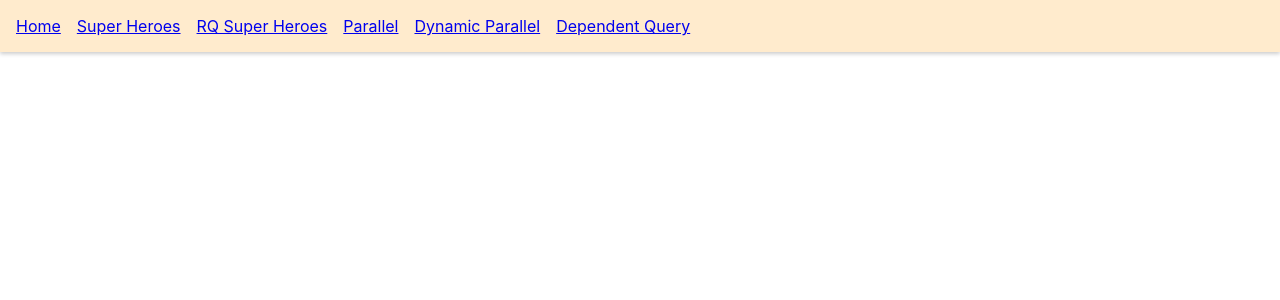
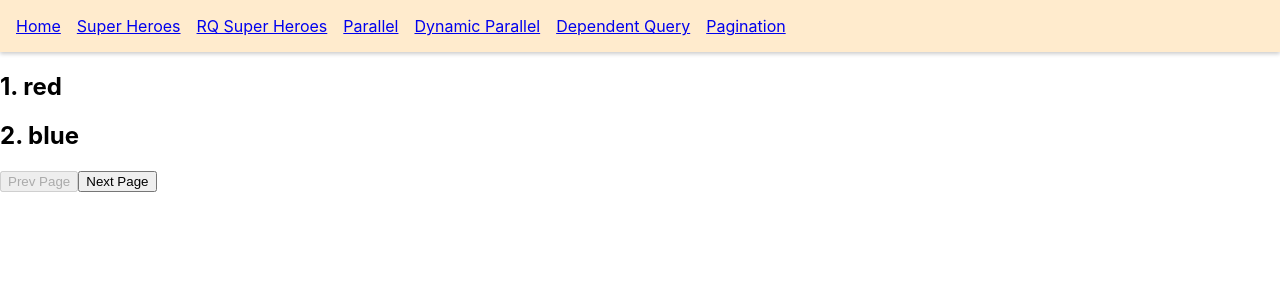
Before and after one commit to Abdur-Razzak-Rouzex/react-query, a React (Create React App) app: page /rq-pagination in a window 1280 px wide. Shown: the top 300 px of the page. Built offline with nearby package versions, Linux system fonts and the light colour scheme; data requests are answered from the project's data file.

Commit message:
pagination example is added

```diff
--- a/db.json
+++ b/db.json
@@ -41,5 +41,39 @@
       "id": "rouzex",
       "courses": ["react", "vuew", "angular"]
     }
+  ],
+  "colors": [
+    {
+      "id": 1,
+      "label": "red"
+    },
+    {
+      "id": 2,
+      "label": "blue"
+    },
+    {
+      "id": 3,
+      "label": "yellow"
+    },
+    {
+      "id": 4,
+      "label": "green"
+    },
+    {
+      "id": 5,
+      "label": "purple"
+    },
+    {
+      "id": 6,
+      "label": "orange"
+    },
+    {
+      "id": 7,
+      "label": "Black"
+    },
+    {
+      "id": 8,
+      "label": "Sky blue"
+    }
   ]
 }
--- a/src/App.js
+++ b/src/App.js
@@ -9,6 +9,7 @@
 import ParallelQueriesPage from "./components/ParallelQueries.page";
 import DynamicParallelPage from "./components/DynamicParallel.page";
 import DependentQueriesPage from "./components/DependentQueries.page";
+import PaginatedQueriesPage from "./components/PaginatedQueries.page";
 
 function App() {
   const queryClient = new QueryClient();
@@ -36,6 +37,9 @@
               <li>
                 <Link to="/rq-dependent">Dependent Query</Link>
               </li>
+              <li>
+                <Link to="/rq-pagination">Pagination</Link>
+              </li>
             </ul>
           </nav>
           <Routes>
@@ -55,6 +59,7 @@
               path="/rq-dependent"
               element={<DependentQueriesPage email="rouzex@gmail.com" />}
             />
+            <Route path="/rq-pagination" element={<PaginatedQueriesPage />} />
           </Routes>
         </div>
       </Router>
--- /dev/null
+++ b/src/components/PaginatedQueries.page.js
@@ -0,0 +1,60 @@
+import axios from "axios";
+import React, { useState } from "react";
+import { useQuery } from "react-query";
+
+const getColors = (pageNumber) => {
+  return axios.get(`http://localhost:4000/colors?_limit=2&_page=${pageNumber}`);
+};
+
+const PaginatedQueriesPage = () => {
+  const [pageNumber, setPageNumber] = useState(1);
+
+  const { isLoading, isError, error, data } = useQuery(
+    ["colors", pageNumber],
+    () => getColors(pageNumber),
+    {
+      // keepPreviousData: true
+      // use the above option to keep the previously loaded data until the request sent is successfully responsed
+    }
+  );
+
+  if (isLoading) {
+    return <h2>Loading....</h2>;
+  }
+
+  if (isError) {
+    return <h2>{error?.message}</h2>;
+  }
+
+  return (
+    <>
+      <div>
+        {data?.data.map((color) => {
+          return (
+            <div key={color.id}>
+              <h2>
+                {color.id}. {color.label}
+              </h2>
+            </div>
+          );
+        })}
+      </div>
+      <div>
+        <button
+          onClick={() => setPageNumber((page) => page - 1)}
+          disabled={pageNumber == 1}
+        >
+          Prev Page
+        </button>
+        <button
+          onClick={() => setPageNumber((page) => page + 1)}
+          disabled={pageNumber == 4}
+        >
+          Next Page
+        </button>
+      </div>
+    </>
+  );
+};
+
+export default PaginatedQueriesPage;
```
